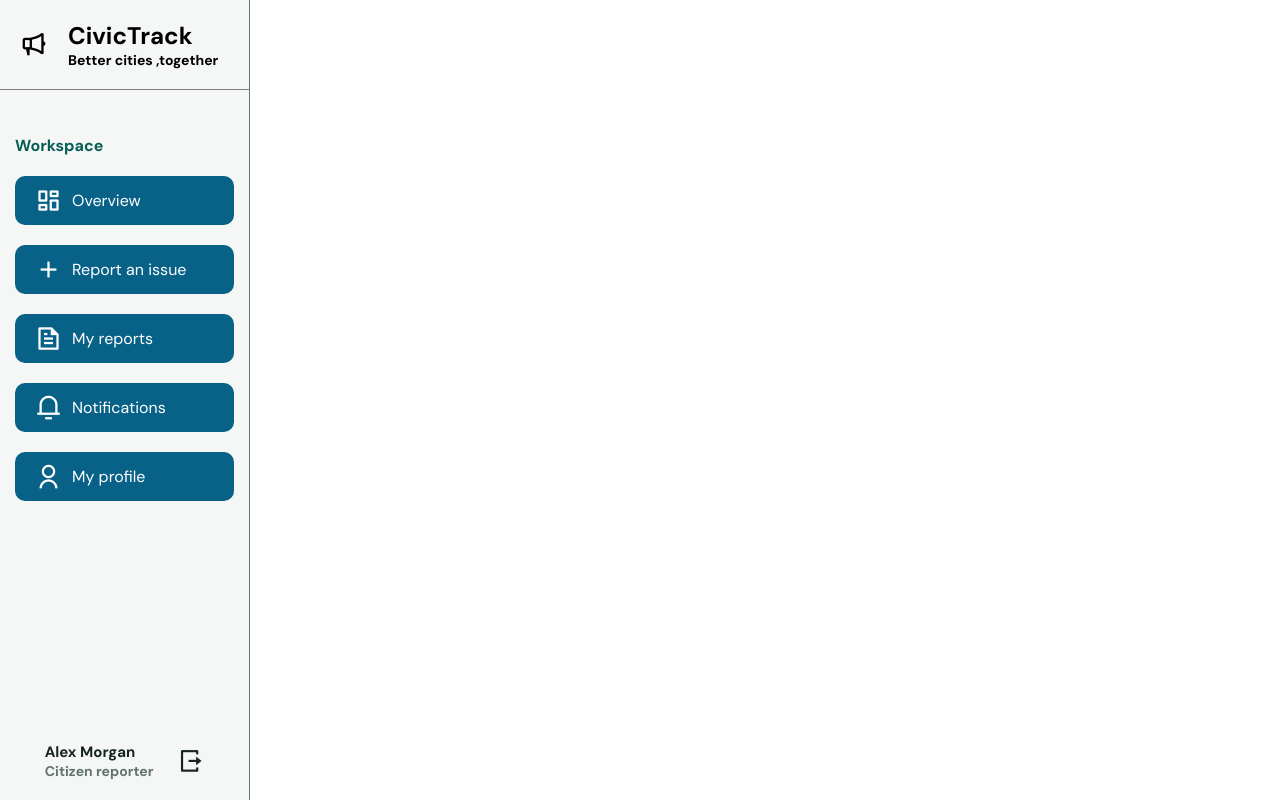
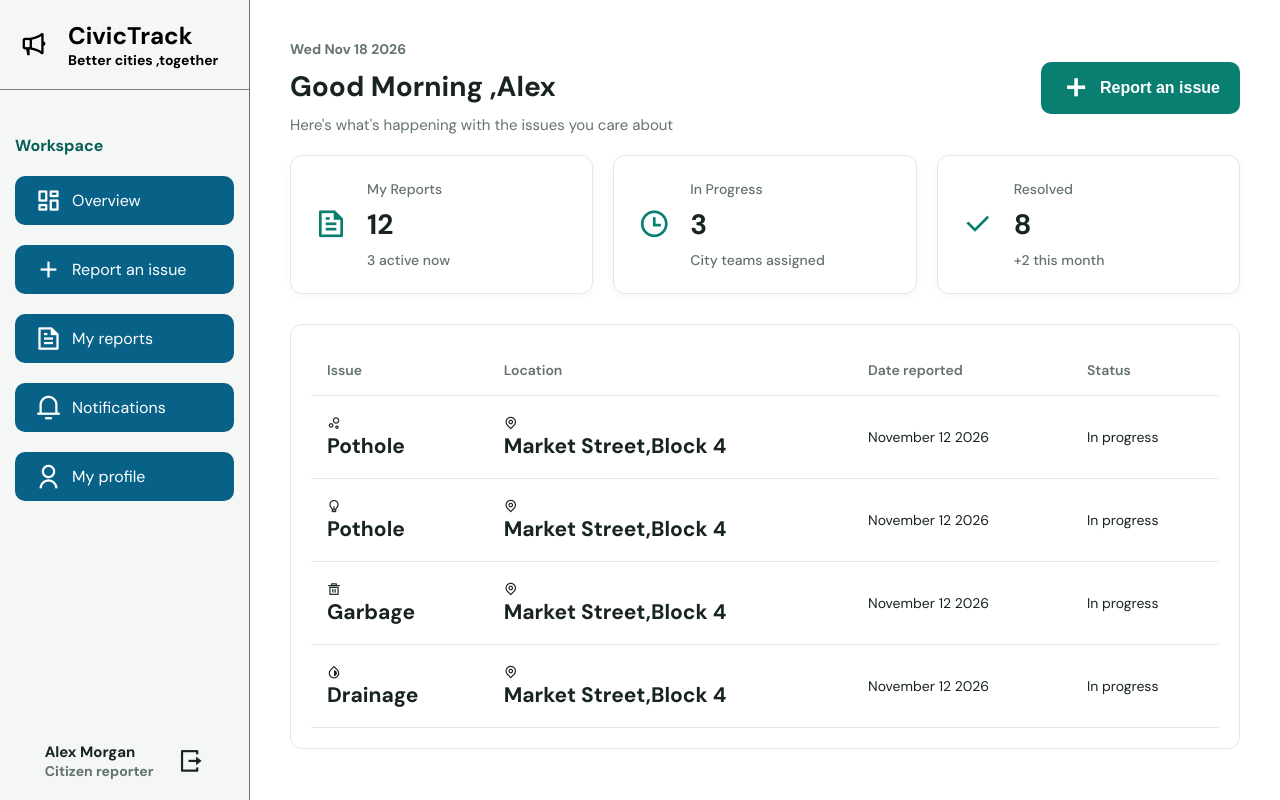
Before and after one commit to henrytheanalyst/CivicTrack, a React (Vite) app in the folder Frontend/civictrack/: page / in a window 1280 px wide. Built offline with nearby package versions, Linux system fonts and the light colour scheme.

Commit message:
style citizen overview and reports table

```diff
--- /dev/null
+++ b/Frontend/civictrack/src/Components/Dashboard.css
@@ -0,0 +1,4 @@
+.dashboard{
+    display: flex;
+    min-height: 100vh;
+}
--- a/Frontend/civictrack/src/Components/Dashboard.jsx
+++ b/Frontend/civictrack/src/Components/Dashboard.jsx
@@ -1,8 +1,12 @@
-import Sidebar from "./Sidebar.jsx"
+import Sidebar from "./Sidebar.jsx";
+import './Dashboard.css';
+import  OverviewDashboard from './OveriewDashboard.jsx'
 function Dashboard(){
     return(
         <main className="dashboard">
             <Sidebar/>
+            <OverviewDashboard/>
+
         </main>
     );
 }
--- /dev/null
+++ b/Frontend/civictrack/src/Components/OveriewDashboard.jsx
@@ -0,0 +1,160 @@
+import './OverviewDashboard.css';
+function OverviewDashboard(){
+    return(
+        <section className="overview-page">
+            <div className="overview-info">
+                <div className="info">
+                    <h1>{new Date().toDateString()}</h1>
+                    <h2>
+                        {new Date().getHours() < 12
+                        ? "Good Morning":new Date().getHours() >=17 ? "Good Evening":"Good Afternoon"} ,Alex
+                    </h2>
+                    <p>
+                        Here's what's happening with the issues you care about
+                    </p>
+                </div>
+                <button type="submit">
+                    <i className="ri-add-line"></i> Report an issue
+                </button>
+            </div>
+            <div className="overview-card">
+                <div className="card">
+                     <i className="ri-file-text-line"></i>
+                     <div className="card-info">
+                        <h3>My Reports</h3>
+                        <h2>12</h2>
+                        <h3>3 active now</h3>
+                     </div>
+                </div>
+
+                <div className="card">
+                   <i class="ri-time-line"></i>
+                     <div className="card-info">
+                        <h3>In Progress</h3>
+                        <h2>3</h2>
+                        <h3>City teams assigned</h3>
+                     </div>
+                </div>
+
+                <div className="card">
+                   <i class="ri-check-line"></i>
+                     <div className="card-info">
+                        <h3>Resolved</h3>
+                        <h2>8</h2>
+                        <h3>+2 this month</h3>
+                     </div>
+                </div>
+            </div>
+            <div className="card-report">
+                <table>
+                    <thead>
+                     <tr>
+                        <th>Issue</th>
+                        <th>Location</th>
+                        <th>Date reported</th>
+                        <th>Status</th>
+                    </tr>
+                    </thead>
+                    <tbody>
+                        <tr>
+                            <td className="table-data">
+                                <div className="symbol">
+                                    <i class="ri-bubble-chart-line"></i>
+                                </div>
+                                <h2>Pothole</h2>
+                            </td>
+                            <td>
+                                <div className="map">
+                                    <div className="map-icon">
+                                        <i class="ri-map-pin-line"></i>
+                                    </div>
+                                    <h2>Market Street,Block 4</h2>
+                                </div>
+                            </td>
+                            <td>
+                                November 12 2026
+                            </td>
+                            <td className="report-status">
+                                In progress
+                            </td>
+                        </tr>
+
+                        <tr>
+                            <td className="table-data">
+                                <div className="symbol">
+                                    <i class="ri-lightbulb-line"></i>
+                                </div>
+                                <h2>Pothole</h2>
+                            </td>
+                            <td>
+                                <div className="map">
+                                    <div className="map-icon">
+                                        <i class="ri-map-pin-line"></i>
+                                    </div>
+                                    <h2>Market Street,Block 4</h2>
+                                </div>
+                            </td>
+                            <td>
+                                November 12 2026
+                            </td>
+                            <td className="report-status">
+                                In progress
+                            </td>
+                        </tr>
+
+                        <tr>
+                            <td className="table-data">
+                                <div className="symbol">
+                                    <i class="ri-delete-bin-5-line"></i>
+                                </div>
+                                <h2>Garbage</h2>
+                            </td>
+                            <td>
+                                <div className="map">
+                                    <div className="map-icon">
+                                        <i class="ri-map-pin-line"></i>
+                                    </div>
+                                    <h2>Market Street,Block 4</h2>
+                                </div>
+                            </td>
+                            <td>
+                                November 12 2026
+                            </td>
+                            <td className="report-status">
+                                In progress
+                            </td>
+                        </tr>
+
+                        <tr>
+                            <td className="table-data">
+                                <div className="symbol">
+                                <i class="ri-contrast-drop-line"></i>
+                                </div>
+                                <h2>Drainage</h2>
+                            </td>
+                            <td>
+                                <div className="map">
+                                    <div className="map-icon">
+                                        <i class="ri-map-pin-line"></i>
+                                    </div>
+                                    <h2>Market Street,Block 4</h2>
+                                </div>
+                            </td>
+                            <td>
+                                November 12 2026
+                            </td>
+                            <td className="report-status">
+                                In progress
+                            </td>
+                        </tr>
+
+
+                    </tbody>
+
+
+                </table>
+            </div>
+        </section>
+    );
+}
+export default OverviewDashboard;
--- /dev/null
+++ b/Frontend/civictrack/src/Components/OverviewDashboard.css
@@ -0,0 +1,120 @@
+.overview-page{
+    flex: 1;
+    min-height: 100vh;
+    display: flex;
+    flex-direction: column;
+    padding: 40px;
+}
+.overview-info{
+    display: flex;
+    align-items: center;
+    justify-content: space-between;
+    margin-bottom: 20px;
+}
+.info h1{
+    font-size: 14px;
+    color: #64736f;
+    margin-bottom: 10px;
+}
+.info h2{
+    font-size: 28px;
+    font-weight: 700;
+    color: #172421;
+    letter-spacing: 0;
+}
+.info p{
+    font-size: 15px;
+    font-weight: 400;
+    color: #64736f;
+    margin-top: 10px;
+}
+.overview-info button{
+    display: flex;
+    align-items: center;
+    padding: 10px 20px;
+    gap: 10px;
+    border-radius: 10px;
+    cursor: pointer;
+    border: none;
+    outline: none;
+    background: #087f70;
+    color: #ffffff;
+    font-weight: 600;
+    font-size: 16px;
+    transition: background-color 0.3s ease;
+}
+.overview-info button:hover{
+    background: #06665b;
+}
+.overview-info button i{
+    font-size: 29px;
+}
+.overview-card{
+    display: grid;
+    grid-template-columns: repeat(3,1fr);
+    gap: 20px;
+    margin-bottom: 30px;
+}
+.card{
+    display: flex;
+    border: 1px solid #e2e8e5;
+    align-items: center;
+    justify-content: flex-start;
+    gap: 20px;
+    padding: 24px;
+    background: #ffffff;
+    border-radius: 12px;
+    box-shadow: 0 2px 8px rgba(0, 0, 0, 0.04);
+    transition: transform 0.3s ease,box-shadow 0.3s ease;
+}
+.card:hover{
+    transform: translateY(-4px);
+    box-shadow: 0 6px 16px rgba(0, 0, 0, 0.08);
+}
+.card i{
+    font-size: 32px;
+    color: #087f70;
+}
+.card-info h3{
+    font-size: 14px;
+    color: #64736f;
+    font-weight: 500;
+}
+.card-info h2{
+    font-size: 28px;
+    color: #172421;
+    font-weight: 700;
+    margin: 8px 0;
+}
+.card-report{
+    background: #ffffff;
+    border: 1px solid #e2e8e5;
+    border-radius: 12px;
+    padding: 20px;
+}
+.card-report table{
+    width: 100%;
+    border-collapse: collapse;
+
+}
+.card-report th{
+    text-align: left;
+    padding: 16px;
+    font-size: 14px;
+    font-weight: 600;
+    color: #64736f;
+    border-bottom: 1px solid #e2e8e5;
+}
+.card-report td{
+    padding: 18px 16px;
+    font-size: 14px;
+    color: #172421;
+    border-bottom: 1px solid #e2e8e5;
+}
+.card-report tbody tr{
+    transition: background-color 0.2s ease;
+    cursor: pointer;
+}
+.card-report tbody tr:hover{
+    background-color: #f4f7f6;
+}
--- a/Frontend/civictrack/src/Components/Sidebar.jsx
+++ b/Frontend/civictrack/src/Components/Sidebar.jsx
@@ -1,9 +1,11 @@
+import { useState } from 'react';
 import './Sidebar.css'
 function Sidebar(){
+    const [selectedItem,setSelectedItem]=useState("Overview");
     return(
         <aside className="sidebar">
             <div className="iconbar">
-                <i class="ri-megaphone-line"></i>
+                <i className="ri-megaphone-line"></i>
                 <div className="logo-name">
                     <h2>CivicTrack</h2>
                     <p className="logo-subtitle">
@@ -48,7 +50,7 @@ function Sidebar(){
                   <h2> Alex Morgan</h2>
                  <p>Citizen reporter</p>
              </div>
-             <i class="ri-logout-box-r-line"></i>
+             <i className="ri-logout-box-r-line"></i>
             </div>
         </aside>
     );
```
